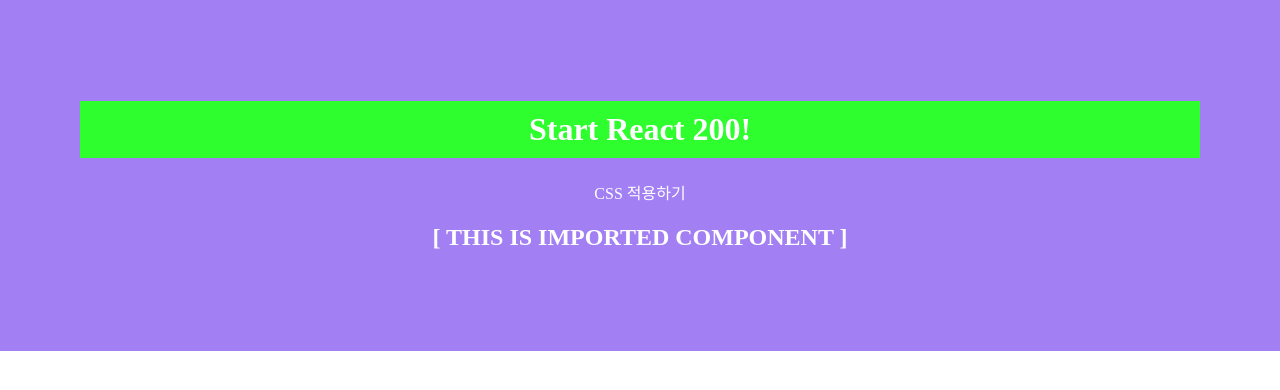
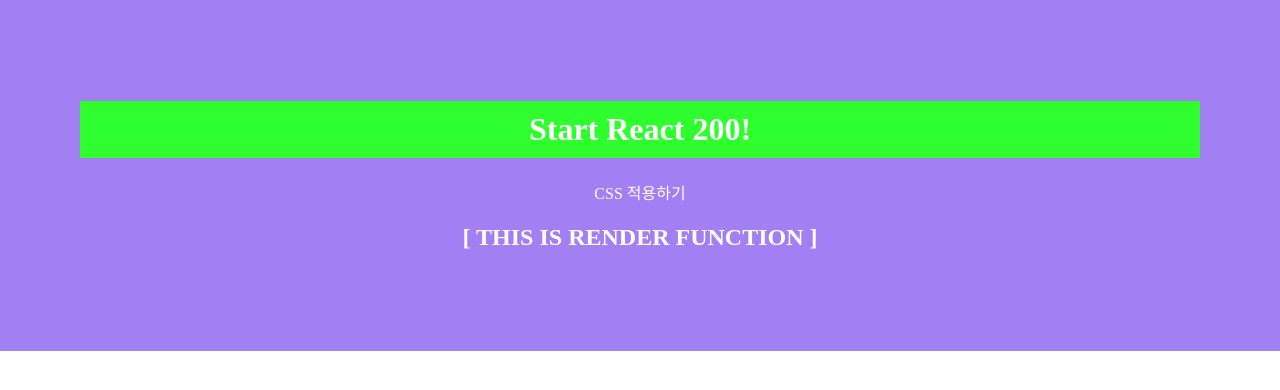
Before and after one commit to paki1019/react200, a React (Create React App) app: page / in a window 1280 px wide. Shown: the top 390 px of the page. Built offline with nearby package versions, Linux system fonts and the light colour scheme.

Commit message:
생명주기 함수 render() 사용하기

```diff
--- a/src/App.js
+++ b/src/App.js
@@ -1,13 +1,13 @@
 import React from "react";
 import './App.css';
-import ImportComponent from "./R003_ImportComponent"
+import LifecycleEx from "./R004_LifecycleEx"
 
 function App() {
   return (
     <div>
       <h1>Start React 200!</h1>
       <p>CSS 적용하기</p>
-      <ImportComponent></ImportComponent>
+      <LifecycleEx></LifecycleEx>
     </div>
   );
 }
--- /dev/null
+++ b/src/R004_LifecycleEx.js
@@ -0,0 +1,12 @@
+import React, { Component } from "react";
+
+class R004_LifecycleEx extends Component {
+    render() {
+        console.log('3, render Call');
+        return (
+            <h2>[ THIS IS RENDER FUNCTION ]</h2>
+        )
+    }
+}
+
+export default R004_LifecycleEx;
```
